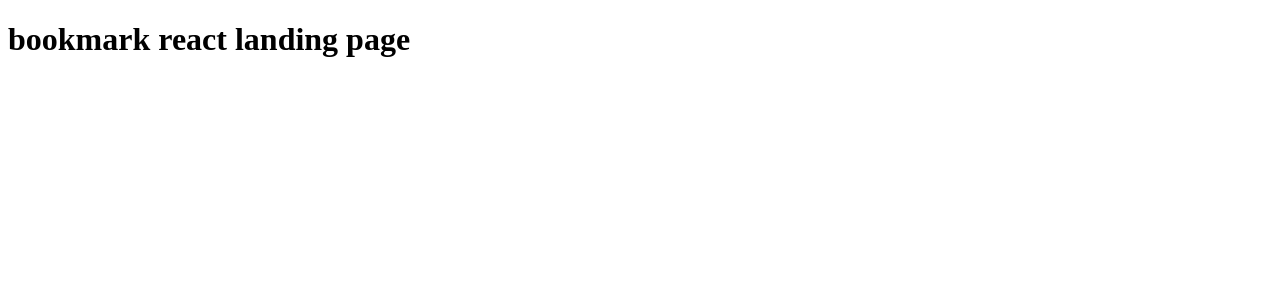
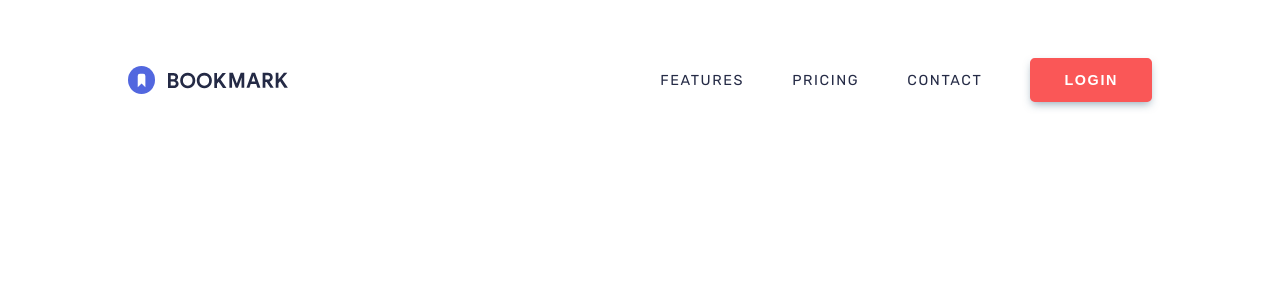
Before and after one commit to agusscript/Bookmark-landing-page, a React (Vite) app: page / in a window 1280 px wide. Shown: the top 300 px of the page. Built offline with nearby package versions, Linux system fonts and the light colour scheme.

Commit message:
Add header component styled

```diff
--- a/index.html
+++ b/index.html
@@ -1,13 +1,16 @@
 <!DOCTYPE html>
 <html lang="en">
+
 <head>
   <meta charset="UTF-8" />
-    <link rel="icon" type="image/svg+xml" href="/vite.svg" />
+  <link rel="icon" type="image/png" sizes="32x32" href="src/assets/images/favicon-32x32.png" />
   <meta name="viewport" content="width=device-width, initial-scale=1.0" />
-    <title>Vite + React</title>
+  <title>Bookmark Landing Page</title>
 </head>
+
 <body>
   <div id="root"></div>
   <script type="module" src="/src/main.jsx"></script>
 </body>
+
 </html>
--- a/src/App.jsx
+++ b/src/App.jsx
@@ -1,11 +1,11 @@
-/* eslint-disable react/react-in-jsx-scope */
+import React from "react";
+import "./styles/main.scss";
+import Header from "./components/header";
 
 function App() {
   return (
     <>
-      <h1>
-        bookmark react landing page
-      </h1>
+      <Header />
     </>
   );
 }
--- /dev/null
+++ b/src/components/header.jsx
@@ -0,0 +1,29 @@
+import React from "react";
+import "../styles/header.scss";
+import bookmarkLogo from "../assets/images/logo-bookmark.svg";
+
+function Header() {
+  return (
+    <header>
+      <img src={bookmarkLogo} alt="bookmark logo" className="bookmark-logo" />
+      <nav>
+        <ul>
+          <li>
+            <a href="#">Features</a>
+          </li>
+          <li>
+            <a href="#">Pricing</a>
+          </li>
+          <li>
+            <a href="#">Contact</a>
+          </li>
+          <li>
+            <button className="login-btn">Login</button>
+          </li>
+        </ul>
+      </nav>
+    </header>
+  );
+}
+
+export default Header;
--- /dev/null
+++ b/src/styles/_variables.scss
@@ -0,0 +1,6 @@
+@import url("https://fonts.googleapis.com/css2?family=Rubik:wght@400;500&display=swap"); // 400, 500
+
+$Soft-Blue: hsl(231, 69%, 60%);
+$Soft-Red: hsl(0, 94%, 66%);
+$Grayish-Blue: hsl(229, 8%, 60%);
+$Very-Dark-Blue: hsl(229, 31%, 21%);
--- /dev/null
+++ b/src/styles/header.scss
@@ -0,0 +1,58 @@
+@import "variables.scss";
+
+header {
+  margin: 0 auto;
+  width: 80%;
+  height: 20vh;
+  display: flex;
+  align-items: center;
+  justify-content: space-between;
+
+  .bookmark-logo {
+    width: 160px;
+  }
+
+  nav {
+    text-transform: uppercase;
+    letter-spacing: 0.1rem;
+    font-size: 0.9rem;
+
+    ul {
+      display: flex;
+      align-items: center;
+      gap: 3rem;
+      list-style: none;
+
+      li {
+        a {
+          color: $Very-Dark-Blue;
+          text-decoration: none;
+        }
+
+        a:hover {
+          color: $Soft-Red;
+        }
+
+        .login-btn {
+          border: none;
+          padding: 0.72rem 2rem;
+          font-size: inherit;
+          font-weight: bold;
+          text-transform: uppercase;
+          letter-spacing: inherit;
+          color: white;
+          background-color: $Soft-Red;
+          border-radius: 0.3rem;
+          border: 2px solid $Soft-Red;
+          box-shadow: 0px 4px 8px -2px rgba(45, 87, 116, 0.5);
+        }
+
+        .login-btn:hover {
+          background-color: transparent;
+          color: $Soft-Red;
+          cursor: pointer;
+        }
+      }
+    }
+  }
+}
--- /dev/null
+++ b/src/styles/main.scss
@@ -0,0 +1,5 @@
+body {
+  margin: 0;
+  padding: 0;
+  font-family: "Rubik", serif;
+}
```
Also changed, not shown: src/main.jsx (+4 -5 lines). Lines whose indentation alone changed are shown as unchanged.
